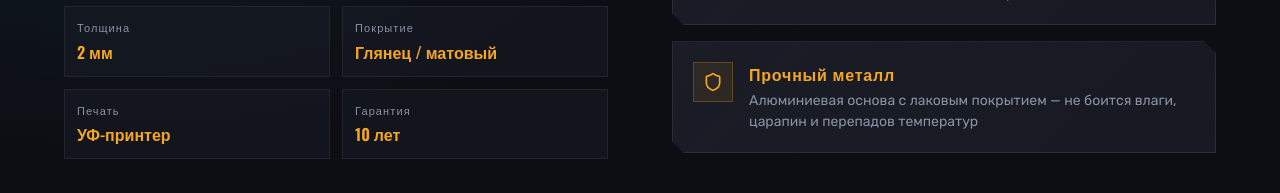
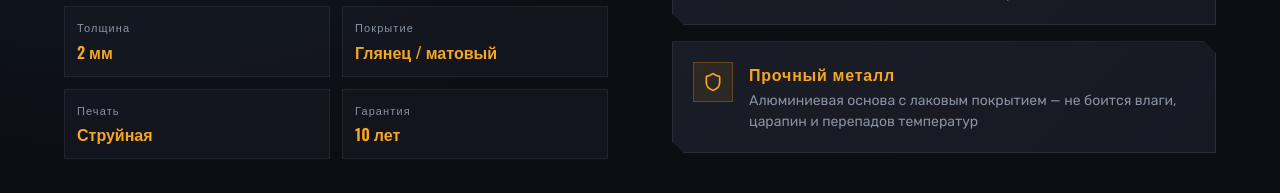
Before and after one commit to pr-poehali-dev/metal-anime-site, a React (Vite) app: page / in a window 1280 px wide. Shown: the part 1540-1733 px from the top of the page. Built offline with nearby package versions, Linux system fonts and the light colour scheme.

Commit message:
Change inkjet printer

```diff
--- a/src/pages/Index.tsx
+++ b/src/pages/Index.tsx
@@ -29,7 +29,7 @@ const SPECS = [
   { label: "Разрешение", value: "До 4K / HD" },
   { label: "Толщина", value: "2 мм" },
   { label: "Покрытие", value: "Глянец / матовый" },
-  { label: "Печать", value: "УФ-принтер" },
+  { label: "Печать", value: "Струйная" },
   { label: "Гарантия", value: "10 лет" },
 ];
 
```
